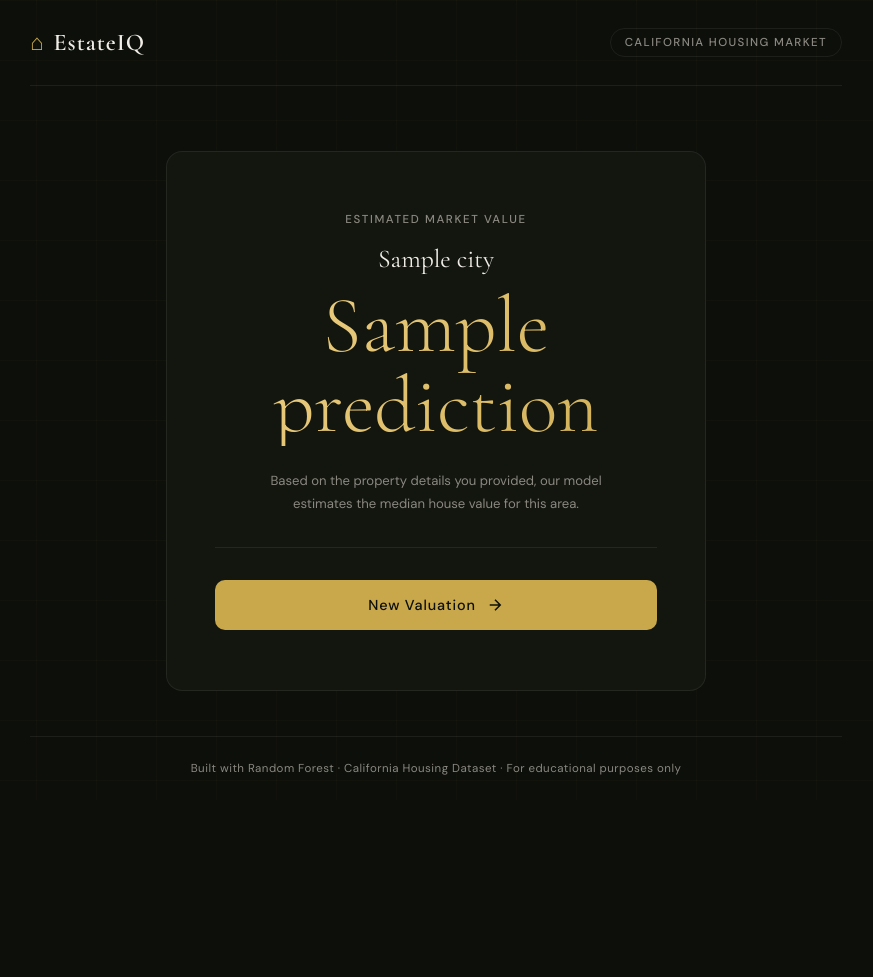
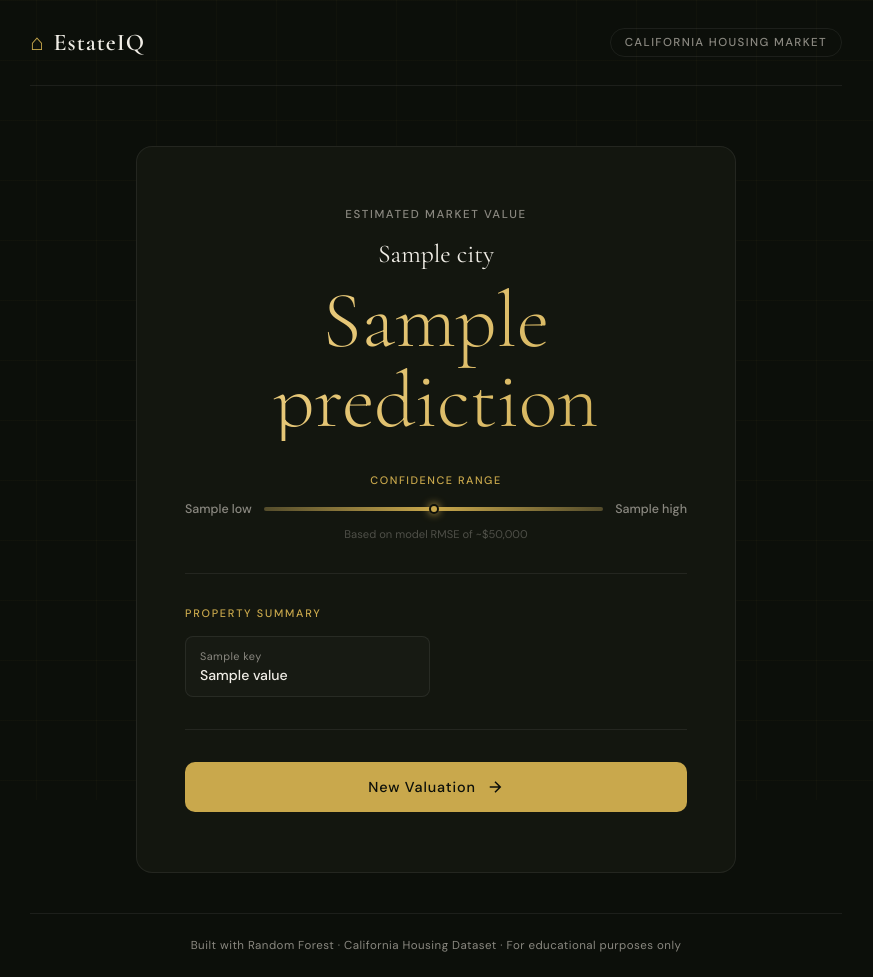
Before and after one commit to OmK03/house-price-predictor, a Flask app: template templates/result.html in a window 1280 px wide. Shown: the whole page, without its empty margins (204-1077 px from the left). Before the commit the page ends 775 px from the top, so only its background shows below. Run offline with Flask 3, Linux system fonts and the light colour scheme; the template is opened without the code that fills it: most values are stand-ins (such as "Sample title", 1, 10 or a date in 2020).

Commit message:
Map Added and result page enhanced

```diff
--- a/app.py
+++ b/app.py
@@ -75,47 +75,74 @@ CITY_DATA = {
     "El Centro":        {"longitude": -115.56, "latitude": 32.79, "ocean_proximity": "INLAND"},
 }
 
+RMSE = 50615
+
 @app.route("/")
 def home():
     cities = sorted(CITY_DATA.keys())
-    return render_template("index.html", cities=cities)
+    city_coords = {city: {"lat": data["latitude"], "lng": data["longitude"]} for city, data in CITY_DATA.items()}
+    return render_template("index.html", cities=cities, city_coords=city_coords)
 
 @app.route("/predict", methods=["POST"])
 def predict():
     if model is None or pipeline is None:
-        return render_template("result.html", prediction="Model not loaded. Run main.py first.", city="")
+        return render_template("result.html", prediction="Model not loaded. Run main.py first.", city="", low="", high="", summary={})
 
     try:
         city = request.form["city"]
         city_info = CITY_DATA[city]
 
+        housing_median_age = float(request.form["housing_median_age"])
+        total_rooms        = float(request.form["total_rooms"])
+        total_bedrooms     = float(request.form["total_bedrooms"])
+        population         = float(request.form["population"])
+        households         = float(request.form["households"])
+        median_income      = float(request.form["median_income"])
+
         input_data = pd.DataFrame([{
             "longitude":          city_info["longitude"],
             "latitude":           city_info["latitude"],
-            "housing_median_age": float(request.form["housing_median_age"]),
-            "total_rooms":        float(request.form["total_rooms"]),
-            "total_bedrooms":     float(request.form["total_bedrooms"]),
-            "population":         float(request.form["population"]),
-            "households":         float(request.form["households"]),
-            "median_income":      float(request.form["median_income"]),
+            "housing_median_age": housing_median_age,
+            "total_rooms":        total_rooms,
+            "total_bedrooms":     total_bedrooms,
+            "population":         population,
+            "households":         households,
+            "median_income":      median_income,
             "ocean_proximity":    city_info["ocean_proximity"]
         }])
 
-        if input_data["total_bedrooms"][0] > input_data["total_rooms"][0]:
-            return render_template("result.html", prediction="Error: Total bedrooms cannot exceed total rooms.", city=city)
+        if total_bedrooms > total_rooms:
+            return render_template("result.html", prediction="Error: Total bedrooms cannot exceed total rooms.", city=city, low="", high="", summary={})
 
-        if input_data["households"][0] <= 0 or input_data["total_rooms"][0] <= 0:
-            return render_template("result.html", prediction="Error: Households and total rooms must be greater than 0.", city=city)
+        if households <= 0 or total_rooms <= 0:
+            return render_template("result.html", prediction="Error: Households and total rooms must be greater than 0.", city=city, low="", high="", summary={})
 
         transformed = pipeline.transform(input_data)
-        prediction = model.predict(transformed)[0]
-        result = f"${prediction:,.2f}"
-        return render_template("result.html", prediction=result, city=city)
+        prediction  = model.predict(transformed)[0]
+
+        low    = max(0, prediction - RMSE)
+        high   = prediction + RMSE
+        result = f"${prediction:,.0f}"
+        low    = f"${low:,.0f}"
+        high   = f"${high:,.0f}"
+
+        summary = {
+            "City":                city,
+            "Housing Median Age":  f"{int(housing_median_age)} years",
+            "Total Rooms":         int(total_rooms),
+            "Total Bedrooms":      int(total_bedrooms),
+            "Population":          int(population),
+            "Households":          int(households),
+            "Median Income":       f"${median_income * 10000:,.0f}",
+            "Ocean Proximity":     city_info["ocean_proximity"],
+        }
+
+        return render_template("result.html", prediction=result, city=city, low=low, high=high, summary=summary)
 
     except ValueError:
-        return render_template("result.html", prediction="Error: Please enter valid numeric values.", city="")
+        return render_template("result.html", prediction="Error: Please enter valid numeric values.", city="", low="", high="", summary={})
     except Exception as e:
-        return render_template("result.html", prediction=f"Unexpected error: {str(e)}", city="")
+        return render_template("result.html", prediction=f"Unexpected error: {str(e)}", city="", low="", high="", summary={})
 
 if __name__ == "__main__":
     app.run(debug=True)
--- a/static/css/style.css
+++ b/static/css/style.css
@@ -264,7 +303,7 @@ select option {
     border-radius: 16px;
     padding: 60px 48px;
     text-align: center;
-    max-width: 540px;
+    max-width: 600px;
     width: 100%;
     animation: fadeUp 0.6s 0.1s ease both;
 }
@@ -296,16 +335,69 @@ select option {
     -webkit-text-fill-color: transparent;
     background-clip: text;
     animation: shimmer 3s linear infinite;
-    margin-bottom: 24px;
+    margin-bottom: 32px;
     line-height: 1;
 }
 
-.result-note {
-    font-size: 0.82rem;
+.confidence-block {
+    margin-bottom: 8px;
+}
+
+.confidence-label {
+    font-size: 0.68rem;
+    font-weight: 500;
+    letter-spacing: 0.14em;
+    text-transform: uppercase;
+    color: var(--gold);
+    margin-bottom: 14px;
+}
+
+.confidence-bar-wrapper {
+    display: flex;
+    align-items: center;
+    gap: 12px;
+}
+
+.range-val {
+    font-size: 0.78rem;
     color: var(--text-muted);
-    line-height: 1.7;
-    max-width: 380px;
-    margin: 0 auto;
+    white-space: nowrap;
+    font-weight: 500;
+}
+
+.confidence-bar {
+    flex: 1;
+    height: 4px;
+    background: rgba(255,255,255,0.06);
+    border-radius: 100px;
+    position: relative;
+    overflow: visible;
+}
+
+.confidence-fill {
+    height: 100%;
+    border-radius: 100px;
+    background: linear-gradient(90deg, rgba(201,168,76,0.3), var(--gold), rgba(201,168,76,0.3));
+    animation: fillBar 1s ease both;
+}
+
+.confidence-dot {
+    position: absolute;
+    top: 50%;
+    left: 50%;
+    transform: translate(-50%, -50%);
+    width: 10px;
+    height: 10px;
+    background: var(--gold);
+    border: 2px solid var(--bg);
+    border-radius: 50%;
+    box-shadow: 0 0 8px var(--gold);
+}
+
+.confidence-note {
+    font-size: 0.7rem;
+    color: rgba(138,136,128,0.5);
+    margin-top: 10px;
 }
 
 .result-divider {
@@ -314,9 +406,52 @@ select option {
     margin: 32px 0;
 }
 
+.summary-block {
+    text-align: left;
+}
+
+.summary-title {
+    font-size: 0.68rem;
+    font-weight: 500;
+    letter-spacing: 0.16em;
+    text-transform: uppercase;
+    color: var(--gold);
+    margin-bottom: 16px;
+}
+
+.summary-grid {
+    display: grid;
+    grid-template-columns: 1fr 1fr;
+    gap: 12px;
+}
+
+.summary-item {
+    display: flex;
+    flex-direction: column;
+    gap: 3px;
+    padding: 12px 14px;
+    background: rgba(255,255,255,0.02);
+    border: 1px solid var(--border);
+    border-radius: 8px;
+}
+
+.summary-key {
+    font-size: 0.68rem;
+    color: var(--text-muted);
+    letter-spacing: 0.04em;
+}
+
+.summary-val {
+    font-size: 0.88rem;
+    color: var(--text);
+    font-weight: 500;
+}
+
 @media (max-width: 600px) {
     .card { padding: 28px 20px; }
     .form-row { grid-template-columns: 1fr; }
     .result-card { padding: 40px 24px; }
     .header-tag { display: none; }
+    .summary-grid { grid-template-columns: 1fr; }
+    .confidence-bar-wrapper { flex-direction: column; gap: 8px; }
 }
--- a/templates/result.html
+++ b/templates/result.html
@@ -21,15 +21,47 @@
 
         <main class="main-content result-main">
             <div class="result-card">
+
                 <p class="result-eyebrow">Estimated Market Value</p>
                 <div class="result-city">{{ city }}</div>
                 <div class="result-price">{{ prediction }}</div>
-                <p class="result-note">Based on the property details you provided, our model estimates the median house value for this area.</p>
+
+                {% if low and high %}
+                <div class="confidence-block">
+                    <div class="confidence-label">Confidence Range</div>
+                    <div class="confidence-bar-wrapper">
+                        <span class="range-val">{{ low }}</span>
+                        <div class="confidence-bar">
+                            <div class="confidence-fill"></div>
+                            <div class="confidence-dot"></div>
+                        </div>
+                        <span class="range-val">{{ high }}</span>
+                    </div>
+                    <p class="confidence-note">Based on model RMSE of ~$50,000</p>
+                </div>
+                {% endif %}
+
+                {% if summary %}
+                <div class="result-divider"></div>
+                <div class="summary-block">
+                    <div class="summary-title">Property Summary</div>
+                    <div class="summary-grid">
+                        {% for key, value in summary.items() %}
+                        <div class="summary-item">
+                            <span class="summary-key">{{ key }}</span>
+                            <span class="summary-val">{{ value }}</span>
+                        </div>
+                        {% endfor %}
+                    </div>
+                </div>
+                {% endif %}
+
                 <div class="result-divider"></div>
                 <a href="/" class="btn-predict">
                     <span>New Valuation</span>
                     <svg width="18" height="18" viewBox="0 0 24 24" fill="none" stroke="currentColor" stroke-width="2"><path d="M5 12h14M12 5l7 7-7 7"/></svg>
                 </a>
+
             </div>
         </main>
 
```
Also changed, not shown: other parts of static/css/style.css (+40 -1 lines), templates/index.html (+58 -4 lines).
